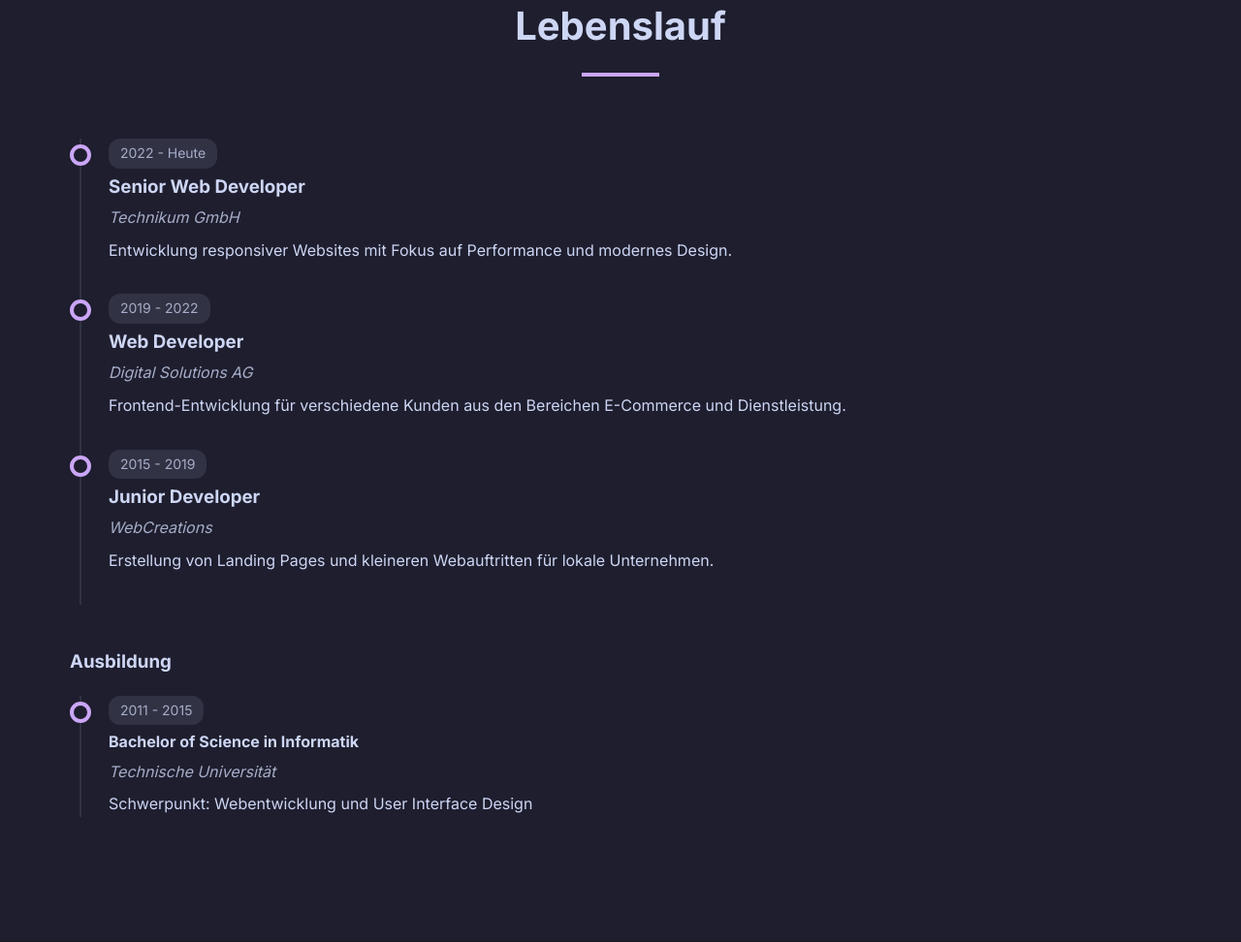
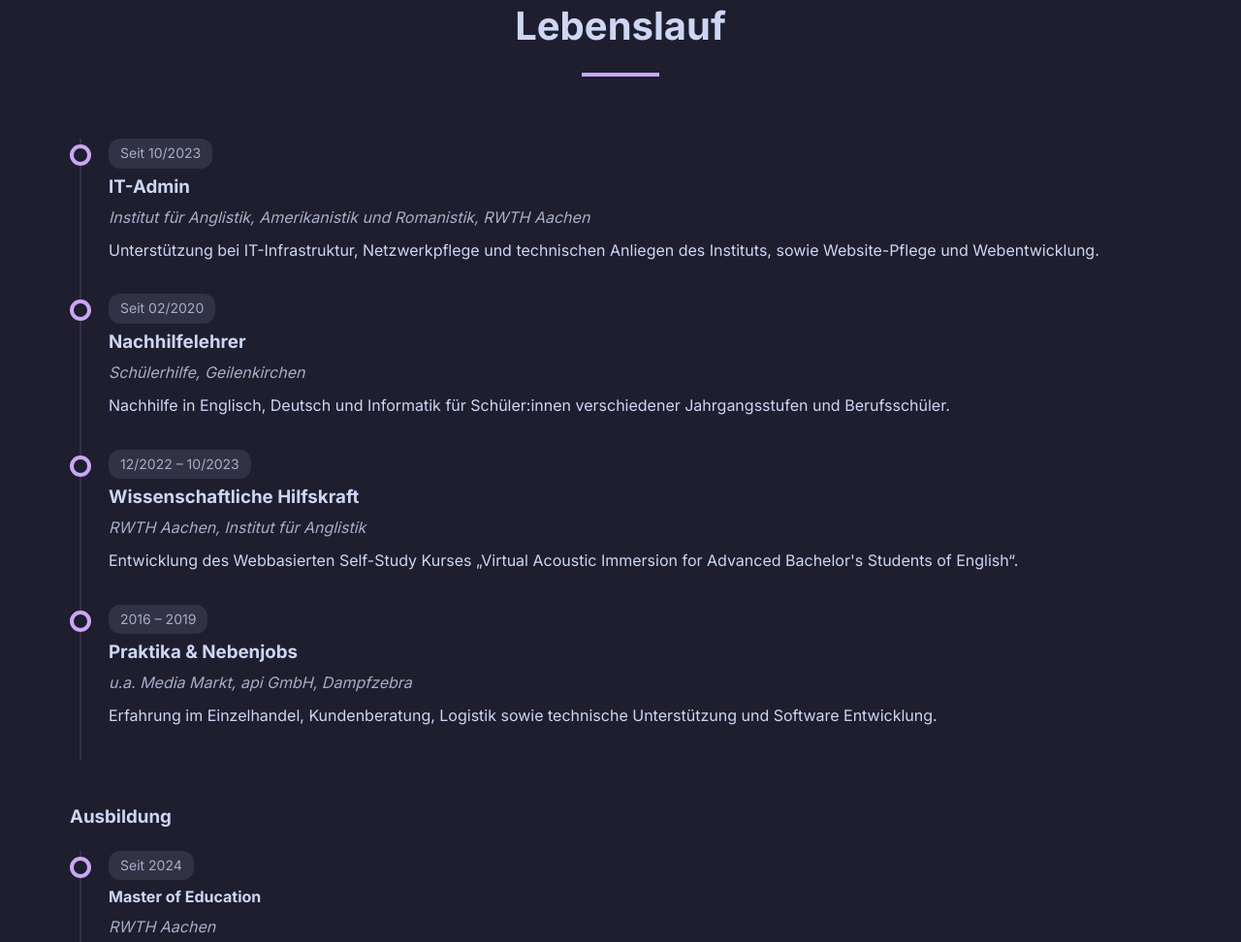
Before and after one commit to webCommits/portfolio, an Eleventy site: page src/index.njk in a window 1280 px wide. Shown: the part 1823-2795 px from the top of the page at 97% size. Built offline with nearby package versions, Linux system fonts and the light colour scheme; Eleventy itself is replaced by a stand-in of ours; files that its build step writes are made by us from their sources.

Commit message:
Added correct resume texts

```diff
--- a/src/_includes/sections/resume.njk
+++ b/src/_includes/sections/resume.njk
@@ -5,49 +5,81 @@
       <div class="section-line"></div>
     </div>
     <div class="resume-content">
+
+      <!-- Berufserfahrung -->
       <div class="timeline reveal-element">
         <div class="timeline-item">
           <div class="timeline-dot"></div>
-          <div class="timeline-date">2022 - Heute</div>
+          <div class="timeline-date">Seit 10/2023</div>
           <div class="timeline-content">
-            <h3>Senior Web Developer</h3>
-            <p class="timeline-company">Technikum GmbH</p>
-            <p>Entwicklung responsiver Websites mit Fokus auf Performance und modernes Design.</p>
+            <h3>IT-Admin</h3>
+            <p class="timeline-company">Institut für Anglistik, Amerikanistik und Romanistik, RWTH Aachen</p>
+            <p>Unterstützung bei IT-Infrastruktur, Netzwerkpflege und technischen Anliegen des Instituts, sowie Website-Pflege und Webentwicklung.</p>
           </div>
         </div>
         <div class="timeline-item">
           <div class="timeline-dot"></div>
-          <div class="timeline-date">2019 - 2022</div>
+          <div class="timeline-date">Seit 02/2020</div>
           <div class="timeline-content">
-            <h3>Web Developer</h3>
-            <p class="timeline-company">Digital Solutions AG</p>
-            <p>Frontend-Entwicklung für verschiedene Kunden aus den Bereichen E-Commerce und Dienstleistung.</p>
+            <h3>Nachhilfelehrer</h3>
+            <p class="timeline-company">Schülerhilfe, Geilenkirchen</p>
+            <p>Nachhilfe in Englisch, Deutsch und Informatik für Schüler:innen verschiedener Jahrgangsstufen und Berufsschüler.</p>
           </div>
         </div>
         <div class="timeline-item">
           <div class="timeline-dot"></div>
-          <div class="timeline-date">2015 - 2019</div>
+          <div class="timeline-date">12/2022 – 10/2023</div>
           <div class="timeline-content">
-            <h3>Junior Developer</h3>
-            <p class="timeline-company">WebCreations</p>
-            <p>Erstellung von Landing Pages und kleineren Webauftritten für lokale Unternehmen.</p>
+            <h3>Wissenschaftliche Hilfskraft</h3>
+            <p class="timeline-company">RWTH Aachen, Institut für Anglistik</p>
+            <p>Entwicklung des Webbasierten Self-Study Kurses „Virtual Acoustic Immersion for Advanced Bachelor's Students of English“.</p>
+          </div>
+        </div>
+        <div class="timeline-item">
+          <div class="timeline-dot"></div>
+          <div class="timeline-date">2016 – 2019</div>
+          <div class="timeline-content">
+            <h3>Praktika & Nebenjobs</h3>
+            <p class="timeline-company">u.a. Media Markt, api GmbH, Dampfzebra</p>
+            <p>Erfahrung im Einzelhandel, Kundenberatung, Logistik sowie technische Unterstützung und Software Entwicklung.</p>
           </div>
         </div>
       </div>
+
+      <!-- Ausbildung -->
       <div class="education reveal-element">
         <h3>Ausbildung</h3>
         <div class="timeline">
           <div class="timeline-item">
             <div class="timeline-dot"></div>
-            <div class="timeline-date">2011 - 2015</div>
+            <div class="timeline-date">Seit 2024</div>
             <div class="timeline-content">
-              <h4>Bachelor of Science in Informatik</h4>
-              <p class="timeline-company">Technische Universität</p>
-              <p>Schwerpunkt: Webentwicklung und User Interface Design</p>
+              <h4>Master of Education</h4>
+              <p class="timeline-company">RWTH Aachen</p>
+              <p>Lehramt für Gymnasien und Gesamtschulen (Englisch und Technik)</p>
+            </div>
+          </div>
+          <div class="timeline-item">
+            <div class="timeline-dot"></div>
+            <div class="timeline-date">2019 – 2024</div>
+            <div class="timeline-content">
+              <h4>Bachelor of Arts</h4>
+              <p class="timeline-company">RWTH Aachen</p>
+              <p>Lehramt an Gymnasien und Gesamtschulen (Englisch und Technik)</p>
+            </div>
+          </div>
+          <div class="timeline-item">
+            <div class="timeline-dot"></div>
+            <div class="timeline-date">2010 – 2018</div>
+            <div class="timeline-content">
+              <h4>Allgemeine Hochschulreife</h4>
+              <p class="timeline-company">Gymnasium Baesweiler</p>
+              <p>Abschluss mit Schwerpunkt auf naturwissenschaftlichen und sprachlichen Fächern.</p>
             </div>
           </div>
         </div>
       </div>
+
     </div>
   </div>
 </section>
```
